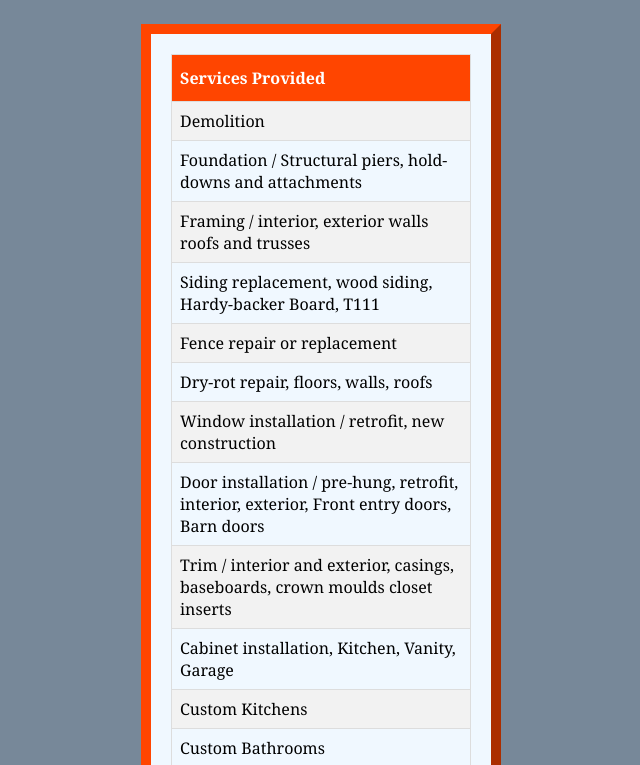
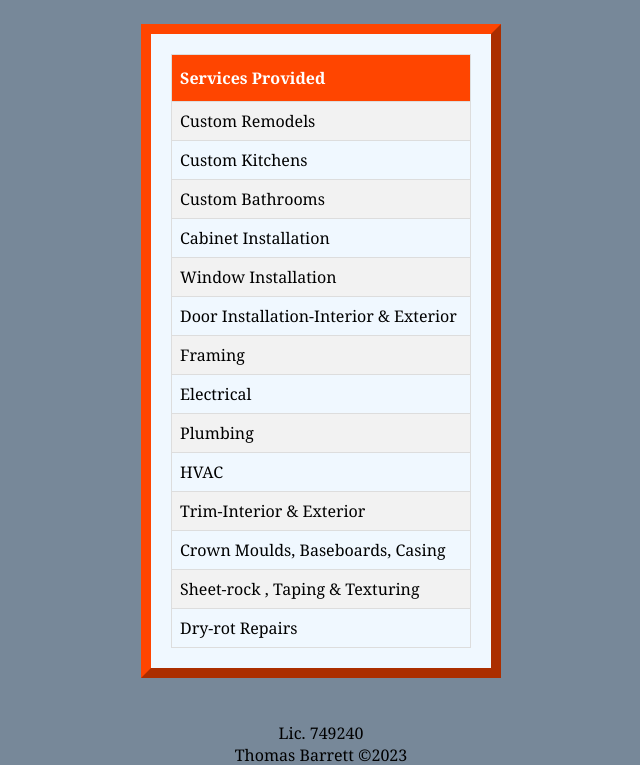
Before and after one commit to Lax-Greenbacks/tdb, a plain HTML site: page services.html in a window 1280 px wide. Shown: the part 447-1212 px from the top of the page, without its empty margins (319-959 px from the left). Drawn offline with Linux system fonts and the light colour scheme.

Commit message:
services page updated
shows accurate services provided

```diff
--- a/services.html
+++ b/services.html
@@ -72,7 +72,6 @@
 
         .bordered {
             width: 300px;
-            height: 1100px;
             padding: 20px;
             border: 10px outset orangered;
             background-color: aliceblue;
@@ -126,81 +125,46 @@
                     <th>Services Provided</th>
                 </tr>
                 <tr>
-                    <td>Demolition</td>
-                </tr>
-                <tr>
-                    <td>Foundation / Structural piers, hold- downs and attachments</td>
-                </tr>
-                <tr>
-                    <td>Framing / interior, exterior walls roofs and trusses </td>
-                </tr>
-                <tr>
-                    <td>Siding replacement, wood siding, Hardy-backer Board, T111 </td>
-                </tr>
-                <tr>
-                    <td>Fence repair or replacement </td>
-                </tr>
-                <tr>
-                    <td>Dry-rot repair, floors, walls, roofs</td>
-                </tr>
-                <tr>
-                    <td>Window installation / retrofit, new construction</td>
-                </tr>
-                <tr>
-                    <td>Door installation / pre-hung, retrofit, interior, exterior, Front entry doors, Barn doors</td>
-                </tr>
-                <tr>
-                    <td>Trim / interior and exterior, casings, baseboards, crown moulds closet inserts</td>
-                </tr>
-                <tr>
-                    <td>Cabinet installation, Kitchen, Vanity, Garage</td>
+                    <td>Custom Remodels</td>
                 </tr>
                 <tr>
                     <td>Custom Kitchens</td>
                 </tr>
                 <tr>
-                    <td>
-                        Custom Bathrooms
-                    </td>
+                    <td>Custom Bathrooms</td>
                 </tr>
                 <tr>
-                    <td>Custom Remodels </td>
+                    <td>Cabinet Installation</td>
                 </tr>
                 <tr>
-                    <td>
-                        Sheet-rock and taping, texturing
-                    </td>
+                    <td>Window Installation</td>
                 </tr>
                 <tr>
-                    <td>Insulation</td>
+                    <td>Door Installation-Interior & Exterior</td>
                 </tr>
                 <tr>
-                    <td>Electrical, Main panel installs, wire of whole homes, circuit runs, can lighting, trim outs , low voltage</td>
+                    <td>Framing</td>
                 </tr>
                 <tr>
-                    <td>
-                        Plumbing / Water heater install gas or electric, copper work, Pex A, Cast-iron, and ABS drains and vents, gas work, tub and
-                        toilet installs, dishwashers, all finish plumbing fixtures
-                    </td>
+                    <td>Electrical</td>
                 </tr>
                 <tr>
-                    <td>HVAC / Dryer vents, Hoods, exhaust fans, Heating unit installation</td>
+                    <td>Plumbing</td>
                 </tr>
                 <tr>
-                    <td>Small stucco repair, patch work</td>
+                    <td>HVAC</td>
                 </tr>
                 <tr>
-                    <td>
-                        Flooring, Free floating engineered , vinyl flooring
-                    </td>
+                    <td>Trim-Interior & Exterior</td>
                 </tr>
                 <tr>
-                    <td>Painting</td>
+                    <td>Crown Moulds, Baseboards, Casing</td>
                 </tr>
                 <tr>
-                    <td>
-                        Window covering installation
-                    </td>
+                    <td>Sheet-rock , Taping & Texturing</td>
+                </tr>
+                <tr>
+                    <td>Dry-rot Repairs</td>
                 </tr>
             </table>
         </div>
```
